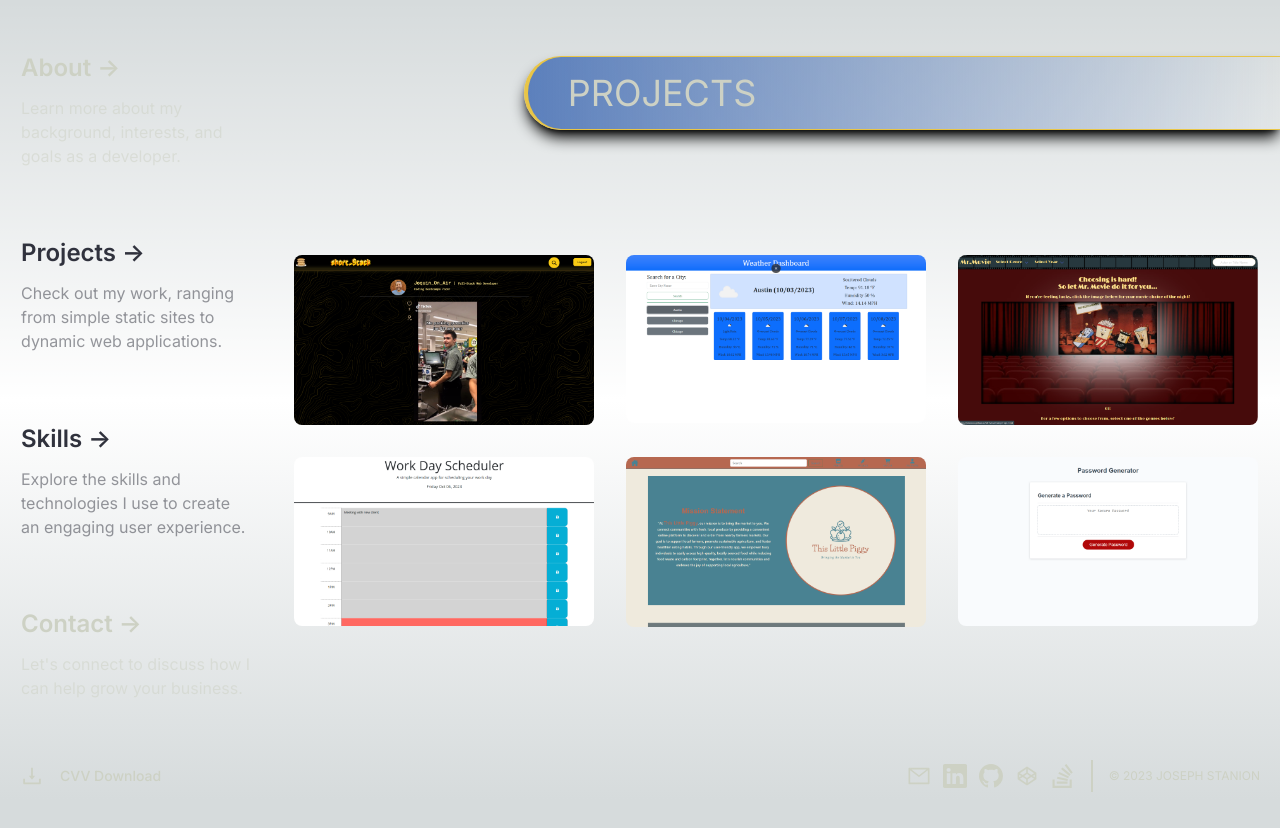
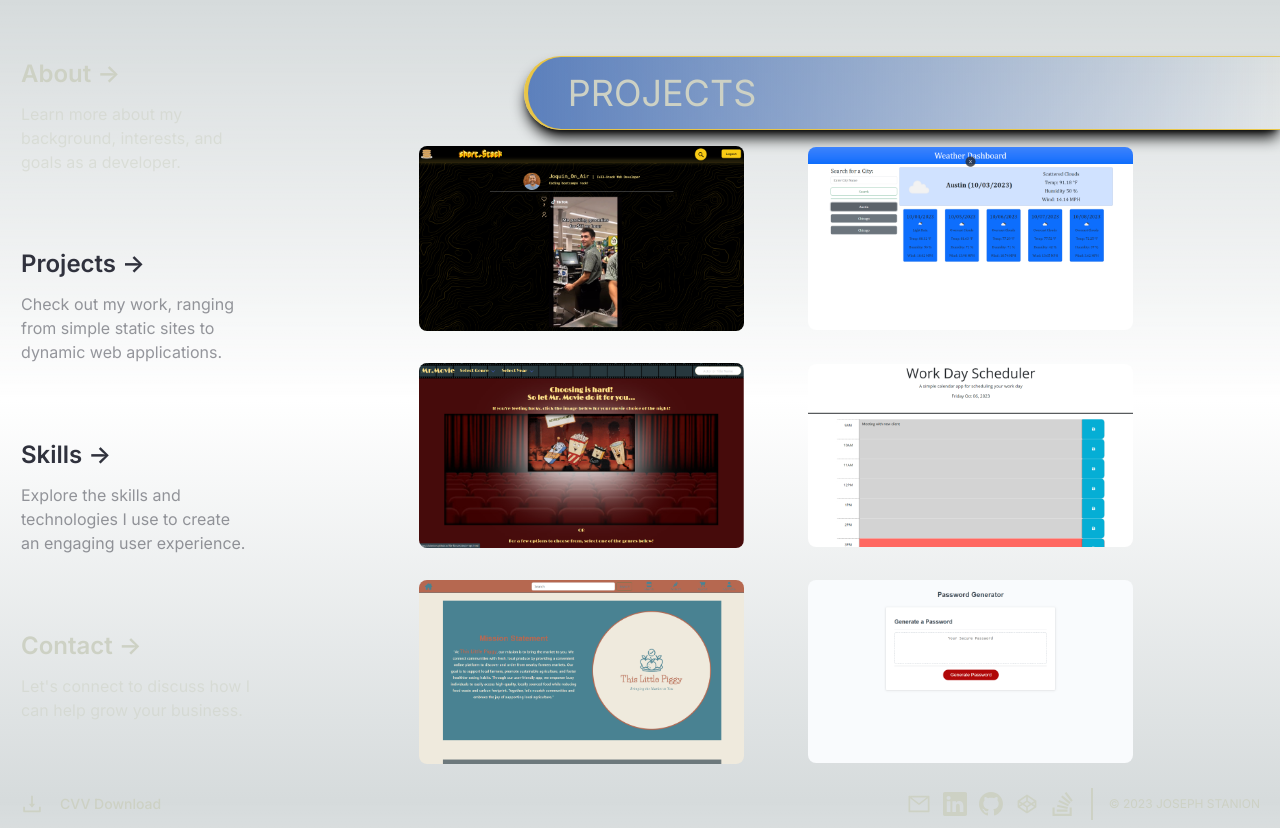
Before and after one commit to Jstanion/Portfolio, a Next.js app: page /projects in a window 1280 px wide. Before the commit the page ends 800 px from the top, so only its background shows below. Built offline with nearby package versions, Linux system fonts and the light colour scheme.

Commit message:
added CSS properties for project size and wrapping

```diff
--- a/app/projects/page.jsx
+++ b/app/projects/page.jsx
@@ -31,9 +31,9 @@ export default function Project() {
             <button className={Styles.button}>NEXT JS</button>
           </div>
         </div> */}
-        <div className="flex justify-center items-center h-full">
-          <div className="grid grid-cols-3 gap-8">
-            <section id="shortStack" className="grid h-fit w-fit text-blue">
+        <div className="container flex justify-center items-start h-full">
+          <div className="flex justify-center items-center flex-wrap h-full">
+            <section id={Styles.shortStack} className={`${Styles.projectSection} text-blue`}>
               <div className={`${Styles.icons} place-self-center`}>
                 <a
                   className="hover:text-yellow"
@@ -53,12 +53,12 @@ export default function Project() {
               <Image
                 className={Styles.img}
                 src="/shortStack.png"
-                width={300}
+                width={325}
                 height={200}
                 alt="Short Stack Videos app thumbnail"
               />
             </section>
-            <section id="weatherDashboard" className="grid h-fit w-fit text-blue">
+            <section id={Styles.weatherDashboard} className={`${Styles.projectSection} text-blue`}>
               <div className={`${Styles.icons} place-self-center`}>
                 <a
                   className="hover:text-yellow"
@@ -78,12 +78,12 @@ export default function Project() {
               <Image
                 className={Styles.img}
                 src="/weatherForecast.png"
-                width={300}
+                width={325}
                 height={200}
                 alt="Weather Forecast app thumbnail"
               />
             </section>
-            <section id="mrMovie" className="grid h-fit w-fit text-blue">
+            <section id="mrMovie" className={`${Styles.projectSection} text-blue`}>
               <div className={`${Styles.icons} place-self-center`}>
                 <a
                   className="hover:text-yellow"
@@ -103,12 +103,12 @@ export default function Project() {
               <Image
                 className={Styles.img}
                 src="/mrMovie.png"
-                width={300}
+                width={325}
                 height={200}
                 alt="Mr Movie app thumbnail"
               />
             </section>
-            <section id="taskScheduler" className="grid h-fit w-fit text-blue">
+            <section id="taskScheduler" className={`${Styles.projectSection} text-blue`}>
               <div className={`${Styles.icons} place-self-center`}>
                 <a
                   className="hover:text-yellow"
@@ -128,12 +128,12 @@ export default function Project() {
               <Image
                 className={Styles.img}
                 src="/taskScheduler.png"
-                width={300}
+                width={325}
                 height={200}
                 alt="Task Scheduler app thumbnail"
               />
             </section>
-            <section id="littlePiggy" className="grid h-fit w-fit text-blue">
+            <section id="littlePiggy" className={`${Styles.projectSection} text-blue`}>
               <div className={`${Styles.icons} place-self-center`}>
                 <a
                   className="hover:text-yellow"
@@ -153,12 +153,12 @@ export default function Project() {
               <Image
                 className={Styles.img}
                 src="/thisLittlePiggy.png"
-                width={300}
+                width={325}
                 height={200}
                 alt="This Little Piggy app thumbnail"
               />
             </section>
-            <section id="passwordGenerator" className="grid h-fit w-fit text-blue">
+            <section id="passwordGenerator" className={`${Styles.projectSection} text-blue`}>
               <div className={`${Styles.icons} place-self-center`}>
                 <a
                   className="hover:text-yellow"
@@ -178,7 +178,7 @@ export default function Project() {
               <Image
                 className={Styles.img}
                 src="/passwordGenerator.png"
-                width={300}
+                width={325}
                 height={200}
                 alt="Password Generator app thumbnail"
               />
--- a/app/projects/styles.module.css
+++ b/app/projects/styles.module.css
@@ -7,6 +7,11 @@
   padding: 4px 16px 4px 16px;
 }
 
+.projectSection {
+  display: grid;
+  padding: 1rem 2rem;
+}
+
 .icons {
   position: absolute;
   display: grid 2;
@@ -14,7 +19,7 @@
   z-index: 10;
   background-color: rgb(205, 209, 196);
   border-radius: .5rem;
-  padding: 2rem 4rem;
+  padding: 3% 5%;
 }
 
 .icons:hover {
@@ -34,3 +39,27 @@
   transition: 0.5s ease-in-out;
   z-index: 1;
 }
+
+#shortStack,
+#weatherDashboard, {
+  animation: fadeIn ease 3s;
+  -webkit-animation: fadeIn ease 3s;
+  -moz-animation: fadeIn ease 3s;
+  -o-animation: fadeIn ease 3s;
+  -ms-animation: fadeIn ease 3s;
+  opacity: 0;
+  animation-fill-mode: forwards;
+}
+
+.fadeInIntro {
+  animation-delay: 2s;
+}
+
+.fadeInImage {
+  animation-delay: 1s;
+}
+
+@keyframes fadeIn {
+  0% { opacity: 0; }
+  100% { opacity: 1; }
+}
```
